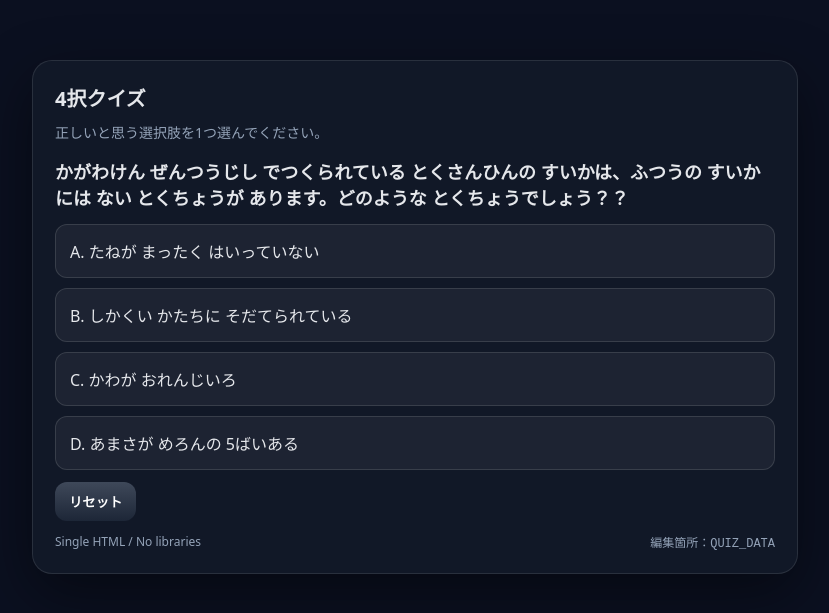
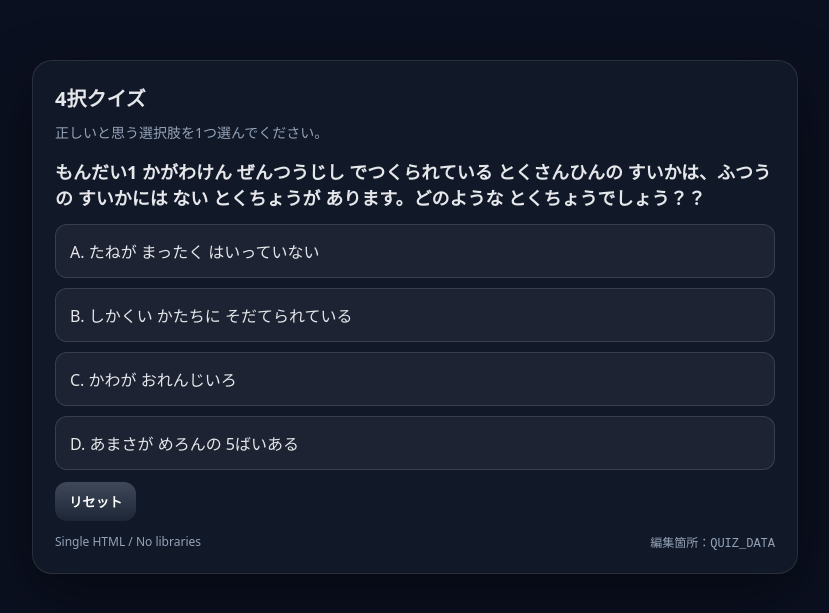
Before and after one commit to jako-ojisan/qr-quiz-2, a plain HTML site: page index.html in a window 1280 px wide. Shown: the part 103-716 px from the top of the page, without its empty margins (225-1054 px from the left). Drawn offline with Linux system fonts and the light colour scheme.

Commit message:
クイズ番号変更

```diff
--- a/index.html
+++ b/index.html
@@ -58,7 +58,7 @@
 <script>
 /* ====== クイズ定義（ここを書き換えて使います） ====== */
 const QUIZ_DATA = {
-  question: "かがわけん ぜんつうじし でつくられている とくさんひんの すいかは、ふつうの すいかには ない とくちょうが あります。どのような とくちょうでしょう？？",
+  question: "もんだい1 かがわけん ぜんつうじし でつくられている とくさんひんの すいかは、ふつうの すいかには ない とくちょうが あります。どのような とくちょうでしょう？？",
   choices: [
     "A. たねが まったく はいっていない",
     "B. しかくい かたちに そだてられている",
@@ -66,7 +66,7 @@ const QUIZ_DATA = {
     "D. あまさが めろんの 5ばいある"
   ],
   correctIndex: 1,        // 0始まり（Bが正解なら 1）
-  keywordOnCorrect: "SUNFLOWER" // 正解時に表示するキーワード（不要なら "" に）
+  keywordOnCorrect: "く" // 正解時に表示するキーワード（不要なら "" に）
 };
 /* ===================================================== */
 
```
